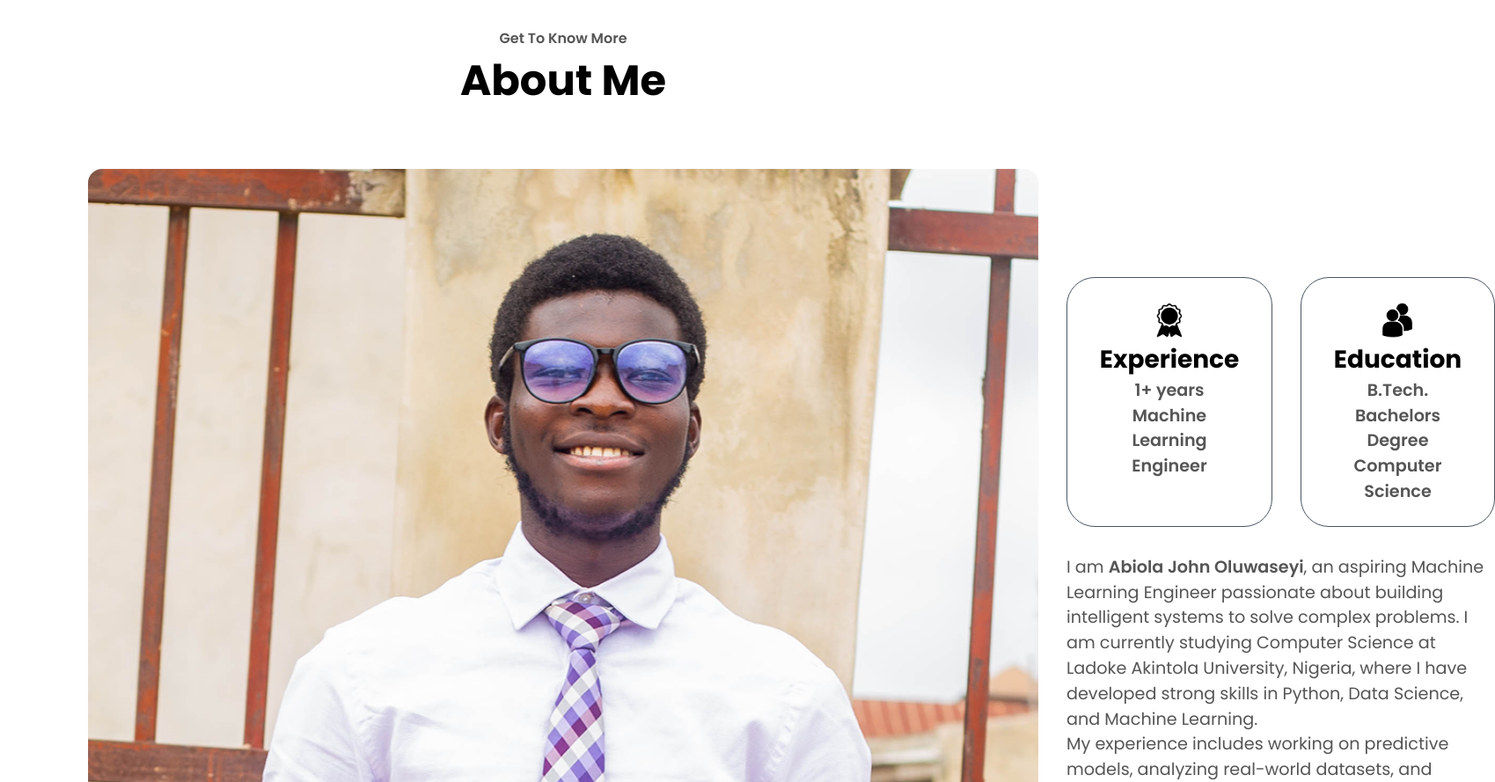
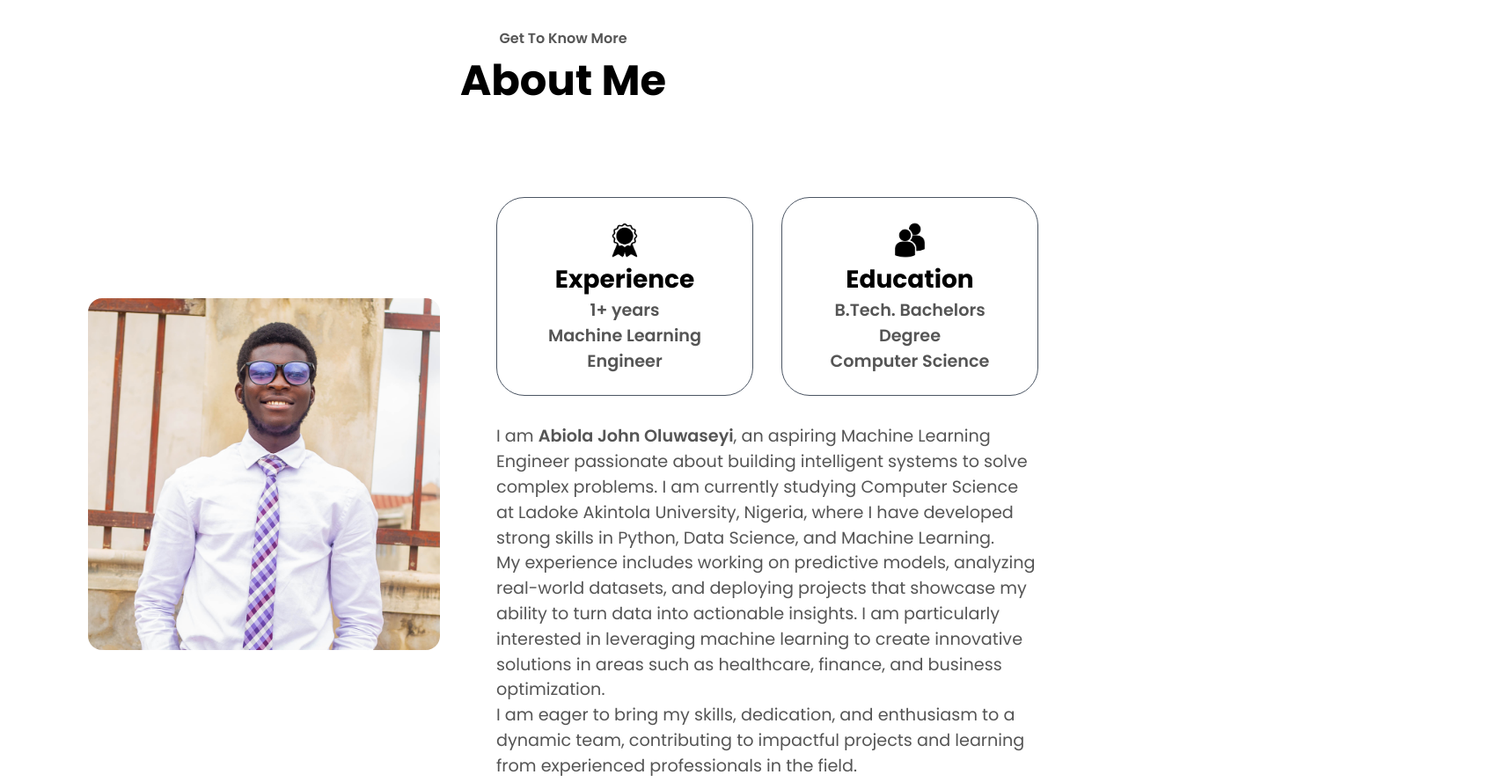
Before and after one commit to Oluwaseyiae/abiolajohnoluwaseyi.github.io, a website: page index.html in a window 1280 px wide. Shown: the part 840-1729 px from the top of the page at 88% size, 1699 px wide, since content can reach past the window. Drawn offline with Linux system fonts and the light colour scheme.

Commit message:
Update index.html

```diff
--- a/index.html
+++ b/index.html
@@ -91,6 +91,7 @@
 
     <!-- About Area Start -->
     <section id="about" class="relative min-h-[90vh] mx-auto px-[20px] md:px-[40px] lg:px-[100px] py-24">
+
         <!-- Heading Section -->
         <div class="text-center">
             <p class="text-[1rem] font-semibold">Get To Know More</p>
@@ -98,32 +99,30 @@
         </div>
 
         <!-- Content Section -->
-    <div class="flex flex-col lg:flex-row gap-[2rem] items-center lg:items-start pt-[2rem] sm:pt-[4rem]">
-        <!-- About Picture -->
-        <div class="flex-shrink-0 w-full lg:w-[400px]">
-            <img src="assets/img/about-pic.png" alt="About Me Picture"
-                class="rounded-2xl w-full h-auto object-cover">
+        <div class="flex flex-col gap-[4rem] items-center pt-[2rem] sm:pt-[4rem] md:flex-col lg:flex-row">
+            <!-- About Picture (Image on the left for large screens, top for medium screens) -->
+            <div class="h-[300px] sm:h-[400px] w-full sm:w-[400px] flex-shrink-0">
+                <img src="assets/img/about-pic.png" class="rounded-2xl w-full h-auto">
             </div>
 
-        <!-- Experience and Education Cards -->
-        <div class="flex flex-col justify-start flex-1 w-full px-4 sm:px-0">
-            <!-- Cards Section -->
-            <div class="flex flex-col md:flex-row gap-[2rem] mb-[2rem] w-full">
+            <!-- Experience and Education Cards (Text on the right for large screens, below for medium screens) -->
+            <div class="flex flex-col justify-center flex-1 w-full px-4 sm:px-0">
+                <div class="flex flex-col md:flex-row gap-[2rem] mb-[2rem] mt-[2rem] w-full">
                     <div
-                    class="flex-1 py-[1.5rem] px-[2.3rem] bg-white rounded-[2rem] border border-gray-600 text-center shadow-lg">
+                        class="flex-1 py-[1.5rem] px-[2.3rem] bg-white rounded-[2rem] border border-gray-600 text-center">
                         <img src="assets/img/experience.png" class="w-12 mx-auto">
                         <h1 class="text-[1.75rem] font-bold">Experience</h1>
                         <p class="text-[1.2rem] font-semibold">1+ years <br> Machine Learning Engineer</p>
                     </div>
                     <div
-                    class="flex-1 py-[1.5rem] px-[2.3rem] bg-white rounded-[2rem] border border-gray-600 text-center shadow-lg">
+                        class="flex-1 py-[1.5rem] px-[2.3rem] bg-white rounded-[2rem] border border-gray-600 text-center">
                         <img src="assets/img/education.png" class="w-12 mx-auto">
                         <h1 class="text-[1.75rem] font-bold">Education</h1>
                         <p class="text-[1.2rem] font-semibold">B.Tech. Bachelors Degree <br> Computer Science</p>
                     </div>
                 </div>
 
-            <!-- Description Section -->
+                <!-- Description Text -->
                 <div class="w-full px-4 sm:px-0">
                     <p class="text-[1rem] sm:text-[1.1rem] md:text-[1.2rem]">
                         I am <span class="font-semibold">Abiola John Oluwaseyi</span>, an aspiring Machine Learning
@@ -150,6 +149,7 @@
             class="absolute bottom-[2.5rem] right-[1rem] sm:right-[2rem] md:right-[3rem] lg:right-[5rem]">
             <img src="assets/img/arrow.png" class="w-10 md:w-12" alt="Arrow to contact section">
         </a>
+
     </section>
     <!-- About Area End -->
 
```
Lines whose indentation alone changed are shown as unchanged.
